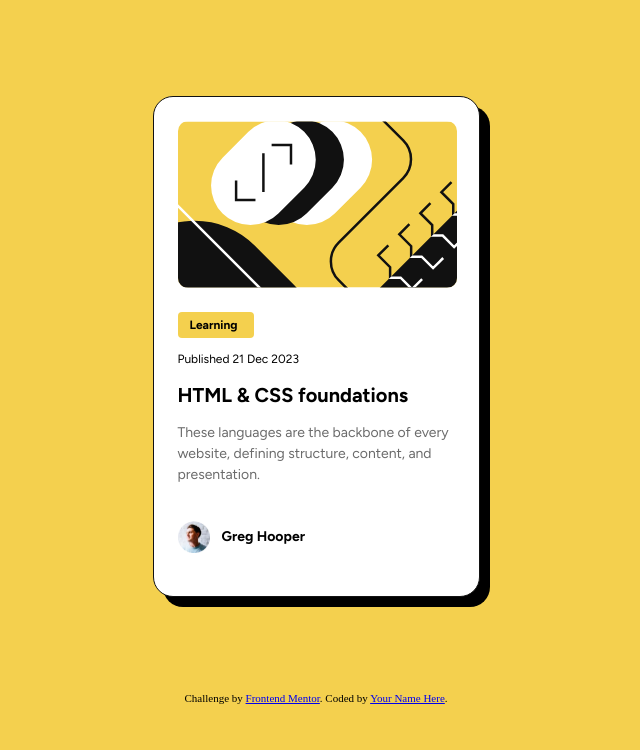
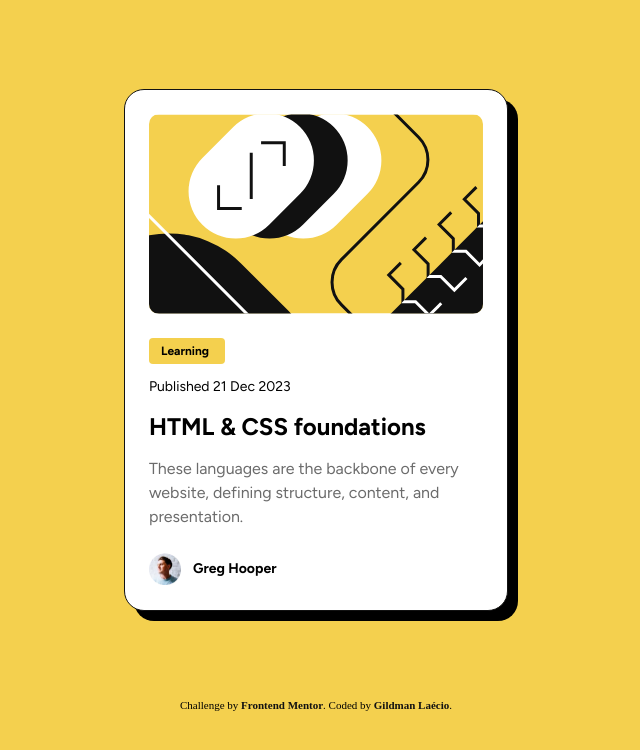
Before and after one commit to gillaercio/blog-preview-card-main, a plain HTML site: page index.html in a window 1280 px wide. Shown: the whole page, without its empty margins (324-964 px from the left). Drawn offline with Linux system fonts and the light colour scheme.

Commit message:
Readme.md and media-query.css created

```diff
--- a/assets/css/global.css
+++ b/assets/css/global.css
@@ -13,7 +13,6 @@ html {
 :root {
   --yellow: hsl(47, 88%, 63%);
   --white: hsl(0, 0%, 100%);
-  --blue: hsl(228, 45%, 44%);
   --gray-500: hsl(0, 0%, 42%);
   --gray-950: hsl(0, 0%, 7%);
 
--- a/assets/css/index.css
+++ b/assets/css/index.css
@@ -2,3 +2,4 @@
 
 @import "global.css";
 @import "main.css";
+@import "media-query.css"
--- a/assets/css/main.css
+++ b/assets/css/main.css
@@ -81,12 +81,19 @@ body {
   font: var(--text-preset3-bold);
 }
 
-
 .attribution {
   font-size: 1.1em;
   text-align: center;
 }
 
 .attribution a {
-  font: var(--blue);
+  color: var(--gray-950);
+  font-weight: bold;
+  text-decoration: none;
 }
+
+.attribution a:hover {
+  text-decoration: underline;
+  font-weight: bold;
+  color: var(--gray-500);
+}
--- /dev/null
+++ b/assets/css/media-query.css
@@ -0,0 +1,31 @@
+@charset "UTF-8";
+
+@media screen and (width > 384px) {
+  #content {
+    width: 384px;
+    height: 522px;
+  }
+
+  #content .blogImage img {
+    max-width: fit-content;
+    max-height: 200px;
+  }
+
+  #content .description h1 {
+    font-size: 2.4em;
+  }
+
+  #content .description h1:hover {
+    color: var(--yellow);
+    cursor: pointer;
+  }
+
+  #content .description h2, #content .description h3 {
+    font-size: 1.4em;
+  }
+
+  #content .description p {
+    font-size: 1.6em;
+    padding-block: 12px 0px;
+  }
+}
--- a/index.html
+++ b/index.html
@@ -37,7 +37,7 @@
 
   <footer class="attribution">
     Challenge by <a href="https://www.frontendmentor.io?ref=challenge" target="_blank">Frontend Mentor</a>.
-    Coded by <a href="#">Your Name Here</a>.
+    Coded by <a href="https://github.com/gillaercio/blog-preview-card-main" target="_blank">Gildman Laécio</a>.
   </footer>
 </body>
 </html>
```
Also changed, not shown: assets/images/screenshot.png (added), 1 other file.
